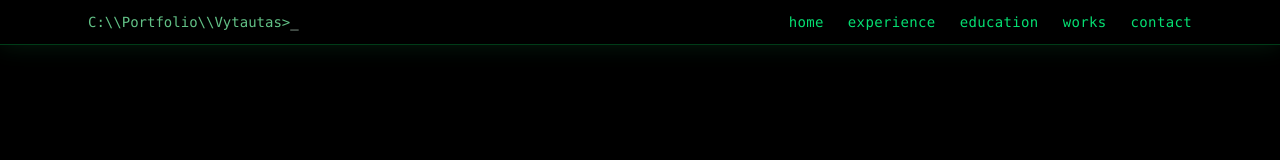
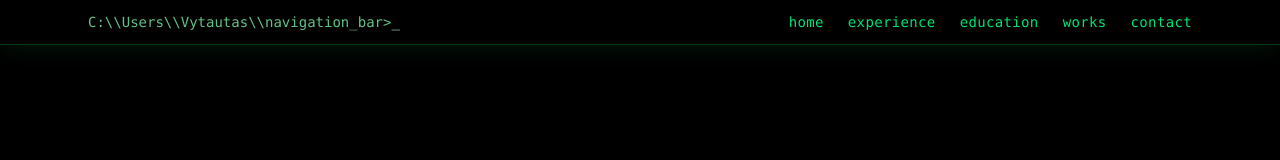
Before and after one commit to VytautasVilkas/CvWebSite, a React (Vite) app in the folder my-cv-page/: page / in a window 1280 px wide. Shown: the top 160 px of the page. Built offline with nearby package versions, Linux system fonts and the light colour scheme.

Commit message:
fix navbar naming

```diff
--- a/my-cv-page/src/components/Navbar.jsx
+++ b/my-cv-page/src/components/Navbar.jsx
@@ -34,7 +34,8 @@ function Navbar() {
 
       <div className="max-w-6xl mx-auto flex items-center justify-between px-6 py-3 text-green-400 font-mono">
         <div className="text-sm text-green-300/80 select-none">
-          C:\\Portfolio\\Vytautas&gt;<span className="text-green-100 blink-cursor">_</span>
+          C:\\Users\\Vytautas\\navigation_bar&gt;
+          <span className="text-green-100 blink-cursor">_</span>
         </div>
         <nav className="hidden sm:flex gap-6 text-sm tracking-wide">
           {links.map((link) => (
```
